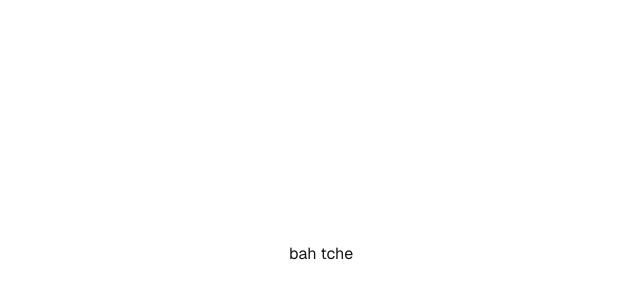
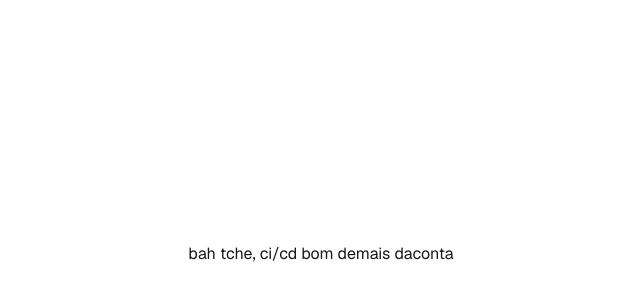
Before and after one commit to koddoki/react-bah, a Next.js app: page / in a window 1280 px wide. Shown: the part 146-446 px from the top of the page, without its empty margins (319-959 px from the left). Built offline with nearby package versions, Linux system fonts and the light colour scheme.

Commit message:
fun: Brincando com a pipeline, sudo é foda

```diff
--- a/src/app/page.tsx
+++ b/src/app/page.tsx
@@ -2,7 +2,7 @@ export default function Home() {
   return (
     <div className="grid grid-rows-[20px_1fr_20px] items-center justify-items-center min-h-screen p-8 pb-20 gap-16 sm:p-20 font-[family-name:var(--font-geist-sans)]">
       <main className="flex flex-col gap-[32px] row-start-2 items-center sm:items-start">
-        <div>{"bah tche"}</div>
+        <div>{"bah tche, ci/cd bom demais daconta"}</div>
       </main>
     </div>
   );
```
